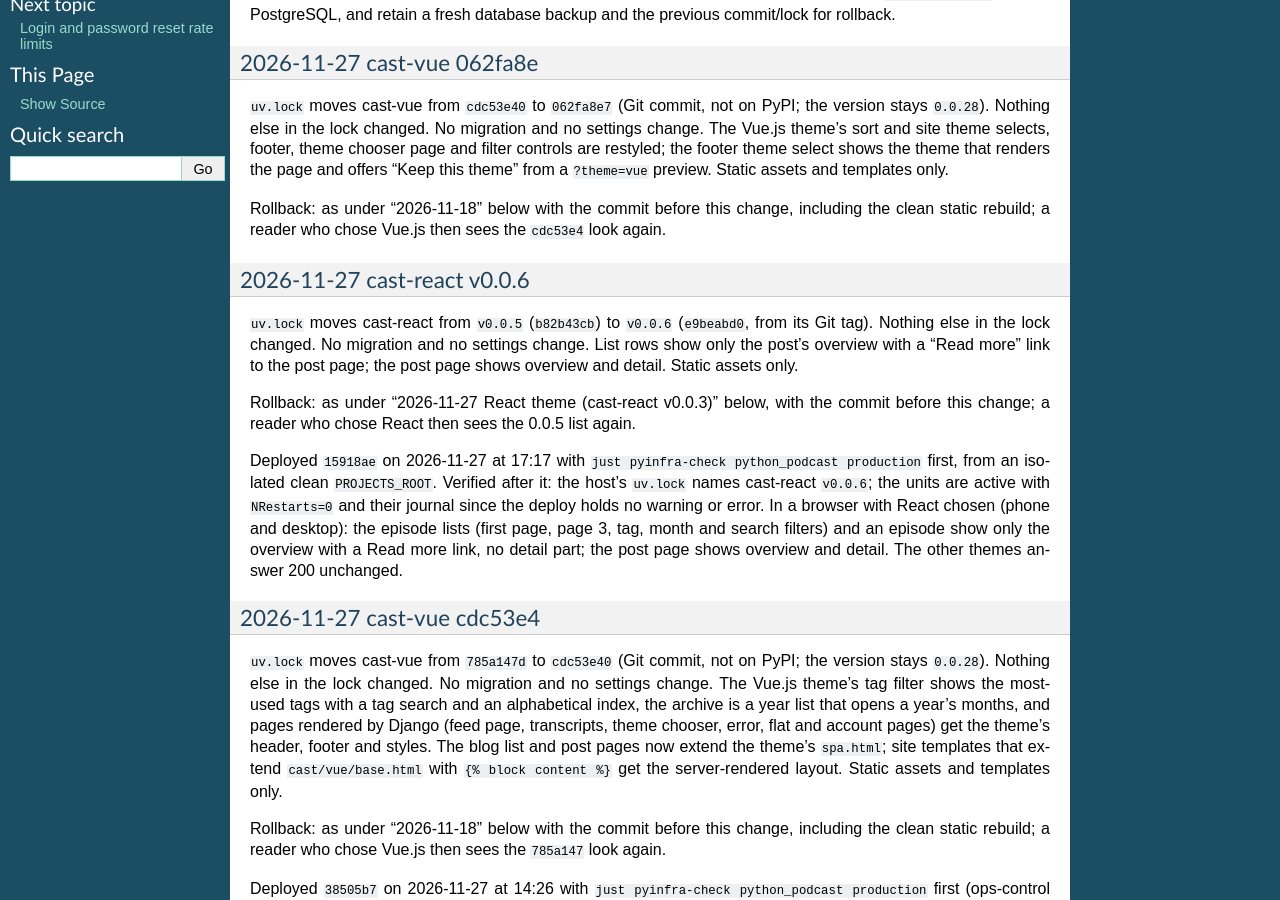
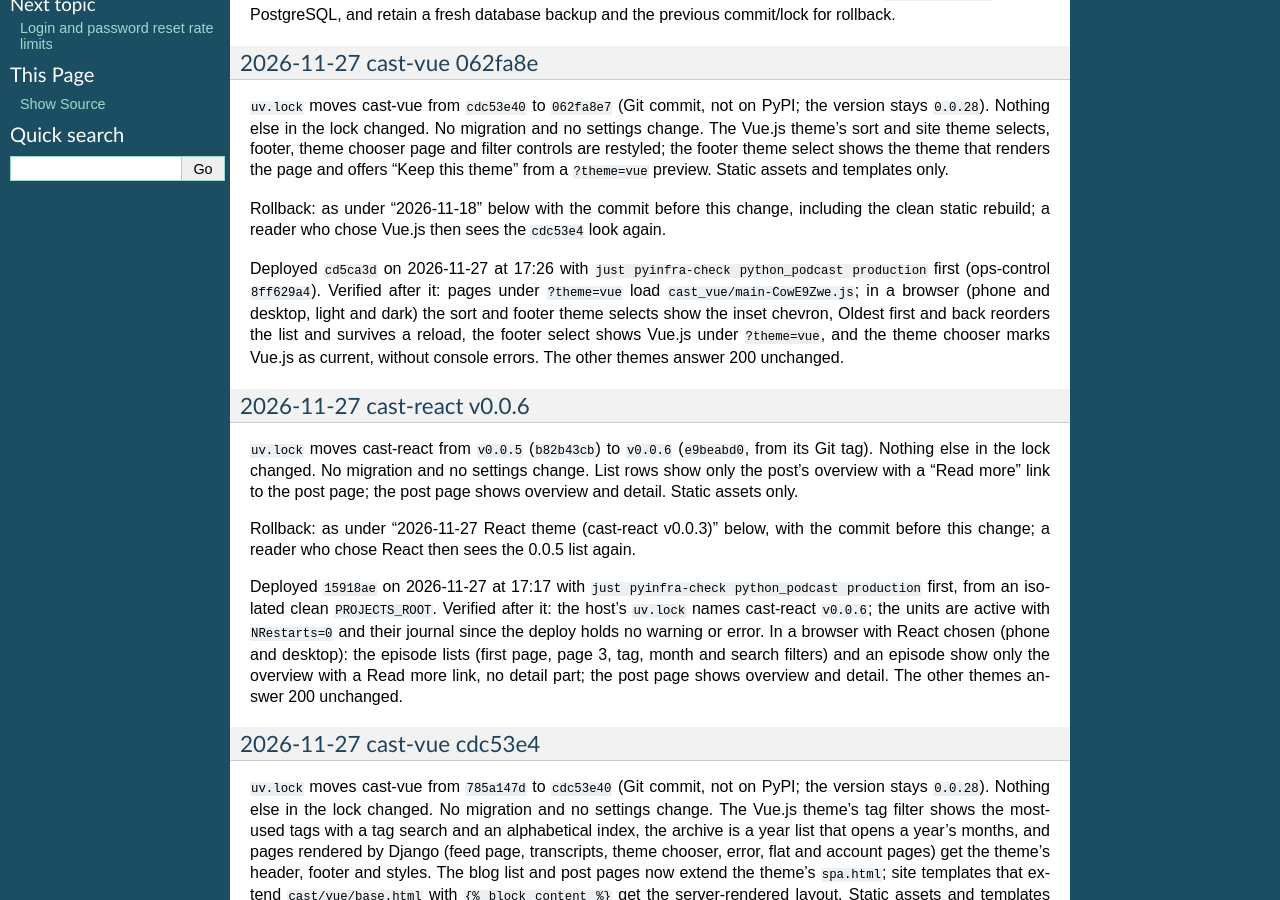
Before and after one commit to ephes/python-podcast, a Sphinx documentation site: the page built from docs/deploy.rst, in a window 1280 px wide and 900 px high, scrolled down 1360 px. Built offline with Sphinx 7.4.7, drawn with Linux system fonts in a browser that asks for light colours.

Commit message:
Record the cast-vue 062fa8e deploy in the deploy history

```diff
--- a/docs/deploy.rst
+++ b/docs/deploy.rst
@@ -88,6 +88,15 @@ this theme" from a ``?theme=vue`` preview. Static assets and templates only.
 Rollback: as under "2026-11-18" below with the commit before this change,
 including the clean static rebuild; a reader who chose Vue.js then sees the
 ``cdc53e4`` look again.
+
+Deployed ``cd5ca3d`` on 2026-11-27 at 17:26 with ``just pyinfra-check
+python_podcast production`` first (ops-control ``8ff629a4``). Verified after
+it: pages under ``?theme=vue`` load ``cast_vue/main-CowE9Zwe.js``; in a browser
+(phone and desktop, light and dark) the sort and footer theme selects show
+the inset chevron, Oldest first and back reorders the list and survives a
+reload, the footer select shows Vue.js under ``?theme=vue``, and the theme
+chooser marks Vue.js as current, without console errors. The other themes
+answer 200 unchanged.
 
 2026-11-27 cast-react v0.0.6
 ~~~~~~~~~~~~~~~~~~~~~~~~~~~~
```
